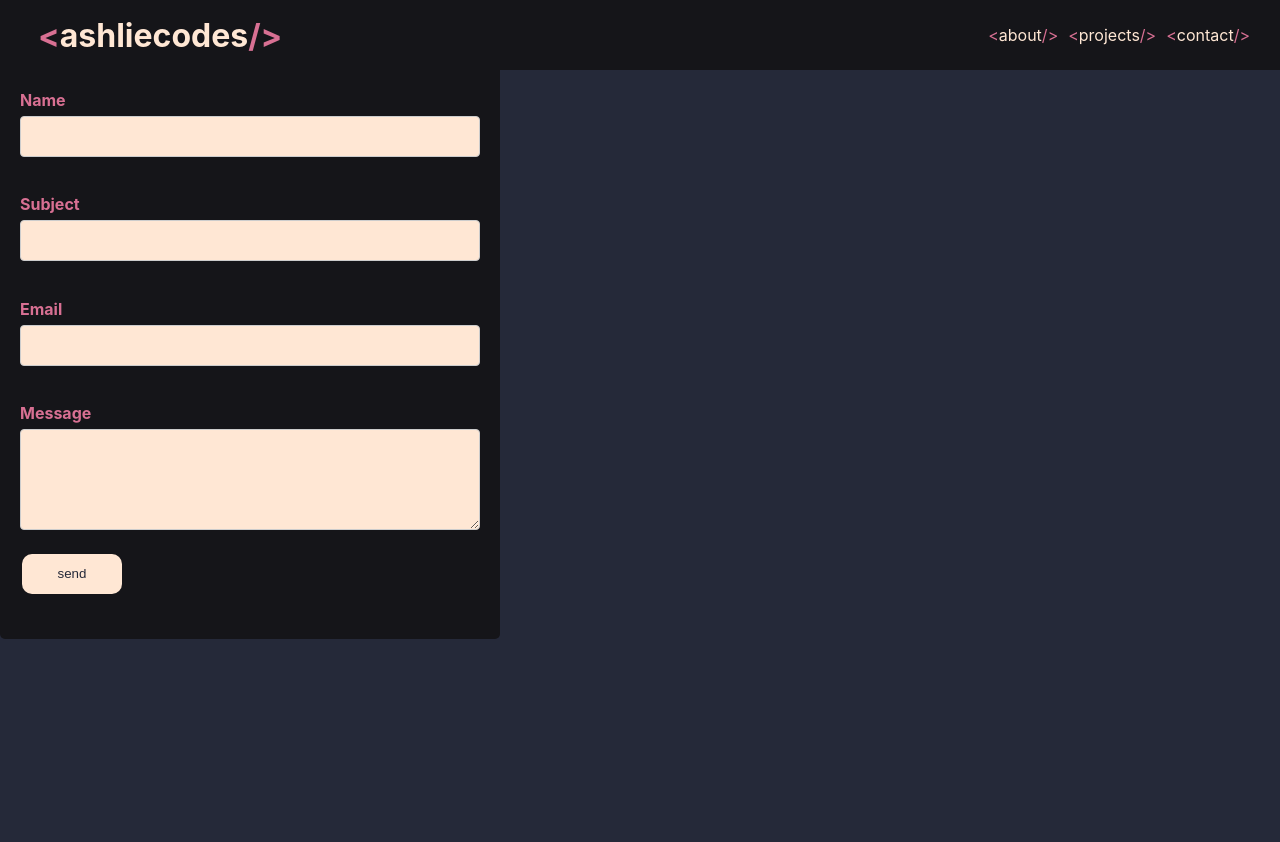
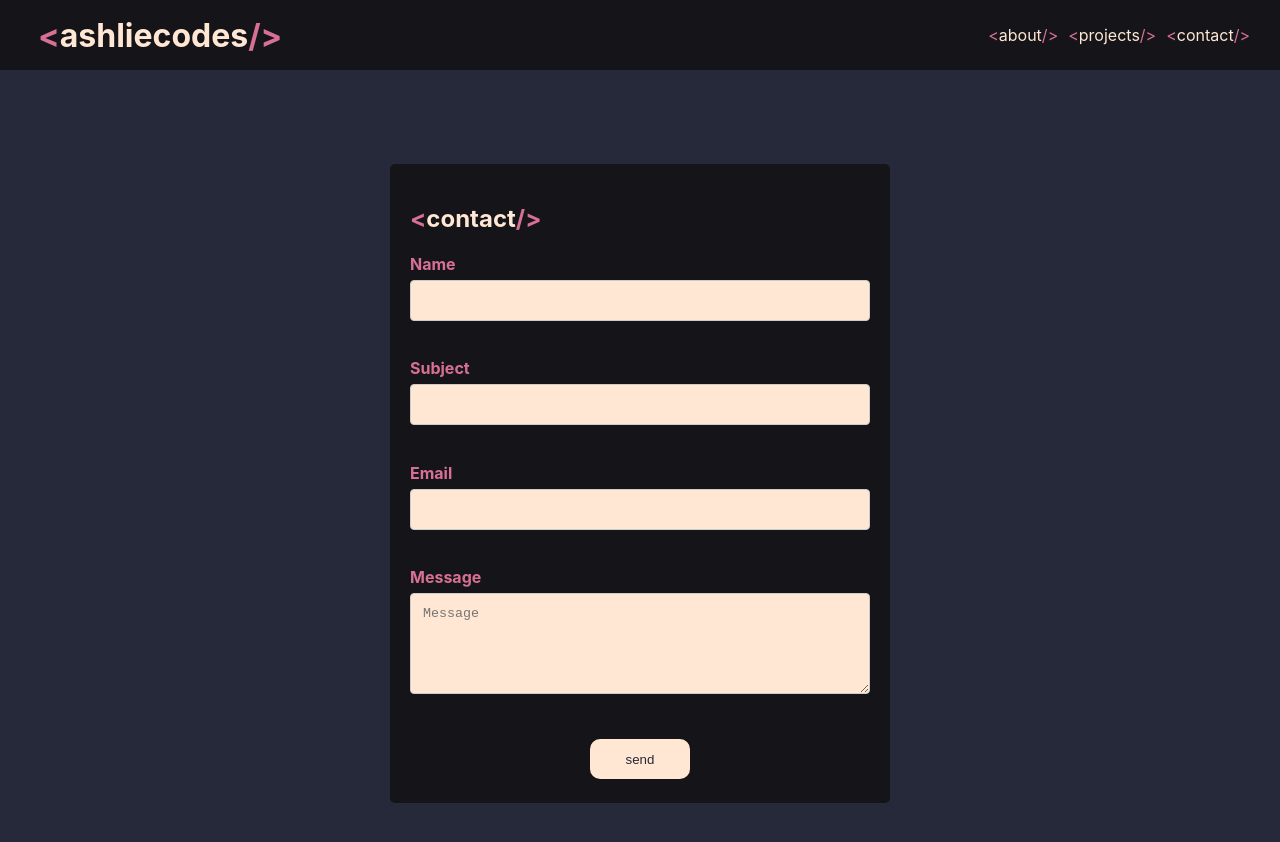
Before and after one commit to ashliecodes/portfolio, a Next.js app: page /contact in a window 1280 px wide. Shown: the top 842 px of the page. Before the commit the page ends 800 px from the top, so only its background shows below. Built offline with nearby package versions, Linux system fonts and the light colour scheme.

Commit message:
standardising styling across app

```diff
--- a/pages/about.js
+++ b/pages/about.js
@@ -7,7 +7,10 @@ function About() {
     <div className={styles.container}>
       <div className={styles.main}>
         <div className={styles.aboutDescription}>
-          <h2>about:</h2>
+          <h2 className={styles.aboutTitle}>
+            <span className={styles.hamTags}>&lt;</span>about
+            <span className={styles.hamTags}>/&gt;</span>
+          </h2>
           <p className={styles.paragraph}>
             Hi there, my name is Ashlie! After working in the legal industry as
             a legal assistant, I decided that law wasn&apos;t for me. I felt
--- a/pages/contact.js
+++ b/pages/contact.js
@@ -28,21 +28,38 @@ function Contact() {
   }
 
   return (
+    <div className={styles.container}>
+      <div className={styles.main}>
         <div className={styles.contactForm}>
-      <h2 className={styles.projectTitle}>contact:</h2>
+          <h2 className={styles.contactTitle}>
+            <span className={styles.hamTags}>&lt;</span>contact
+            <span className={styles.hamTags}>/&gt;</span>
+          </h2>
 
-      <form ref={form} onSubmit={sendEmail}>
+          <form className={styles.contacForm} ref={form} onSubmit={sendEmail}>
             <h4 className={styles.formLabel}>
               Name
-          <input className={styles.formInput} type="text" name="user_name" />
+              <input
+                className={styles.formInput}
+                type="text"
+                name="user_name"
+              />
             </h4>
             <h4 className={styles.formLabel}>
               Subject
-          <input className={styles.formInput} type="text" name="user_subject" />
+              <input
+                className={styles.formInput}
+                type="text"
+                name="user_subject"
+              />
             </h4>
             <h4 className={styles.formLabel}>
               Email
-          <input className={styles.formInput} type="email" name="user_email" />
+              <input
+                className={styles.formInput}
+                type="email"
+                name="user_email"
+              />
             </h4>
             <h4 className={styles.formLabel}>
               Message
@@ -51,10 +68,15 @@ function Contact() {
                 rows="5"
                 type="text"
                 name="user_message"
+                placeholder="Message"
               />
+            </h4>
+            <div className={styles.btnSection}>
               <input className={styles.btn} type="submit" value="send" />
-        </h4>
+            </div>
           </form>
+        </div>
+      </div>
     </div>
   );
 }
--- a/styles/about.module.scss
+++ b/styles/about.module.scss
@@ -1,6 +1,15 @@
 .container {
   padding: 0 2rem;
   display: flex;
+}
+
+.aboutTitle {
+  color: var(--secondary-text-color);
+  margin-top: 0px;
+}
+
+.hamTags {
+  color: var(--link-hover-color);
 }
 
 .img {
--- a/styles/contact.module.scss
+++ b/styles/contact.module.scss
@@ -1,5 +1,16 @@
-.container {
-  padding: 0 2rem;
+.contactTitle {
+  color: var(--secondary-text-color);
+}
+
+.main {
+  min-height: 100vh;
+  padding: 4rem 0;
+  display: flex;
+  align-items: center;
+}
+
+.hamTags {
+  color: var(--link-hover-color);
 }
 
 .contactForm {
@@ -9,12 +20,13 @@
   width: 500px;
   align-items: center;
   justify-content: center;
+  margin-left: auto;
+  margin-right: auto;
+  margin-top: 100px;
 }
 
-.contactTitle {
-  color: var(--secondary-text-color);
-  margin-top: 100px;
-  padding: 0;
+.btnSection {
+  text-align: center;
 }
 
 .btn {
@@ -68,6 +80,8 @@
 @media screen and (max-width: 730px) {
   .contactForm {
     width: 300px;
-    margin-top: 0;
+    margin-top: 100px;
+    margin-left: auto;
+    margin-right: auto;
   }
 }
--- a/styles/projects.module.scss
+++ b/styles/projects.module.scss
@@ -2,10 +2,20 @@
   padding: 0 2rem;
 }
 
+.main {
+  min-height: 100vh;
+  padding: 4rem 0;
+  display: flex;
+  align-items: center;
+}
+
 .projectTitle {
-  color: var(--main-text-color);
-  margin-top: 100px;
-  padding: 0;
+  color: var(--secondary-text-color);
+  margin-top: 75px;
+}
+
+.hamTags {
+  color: var(--link-hover-color);
 }
 
 .btn {
@@ -36,7 +46,7 @@
 
 .grid {
   display: inline-flex;
-  margin-top: 100px;
+
   align-content: flex-end;
   justify-content: center;
   flex-wrap: wrap;
```
Also changed, not shown: pages/projects.js (+11 -6 lines). Lines whose indentation alone changed are shown as unchanged.
